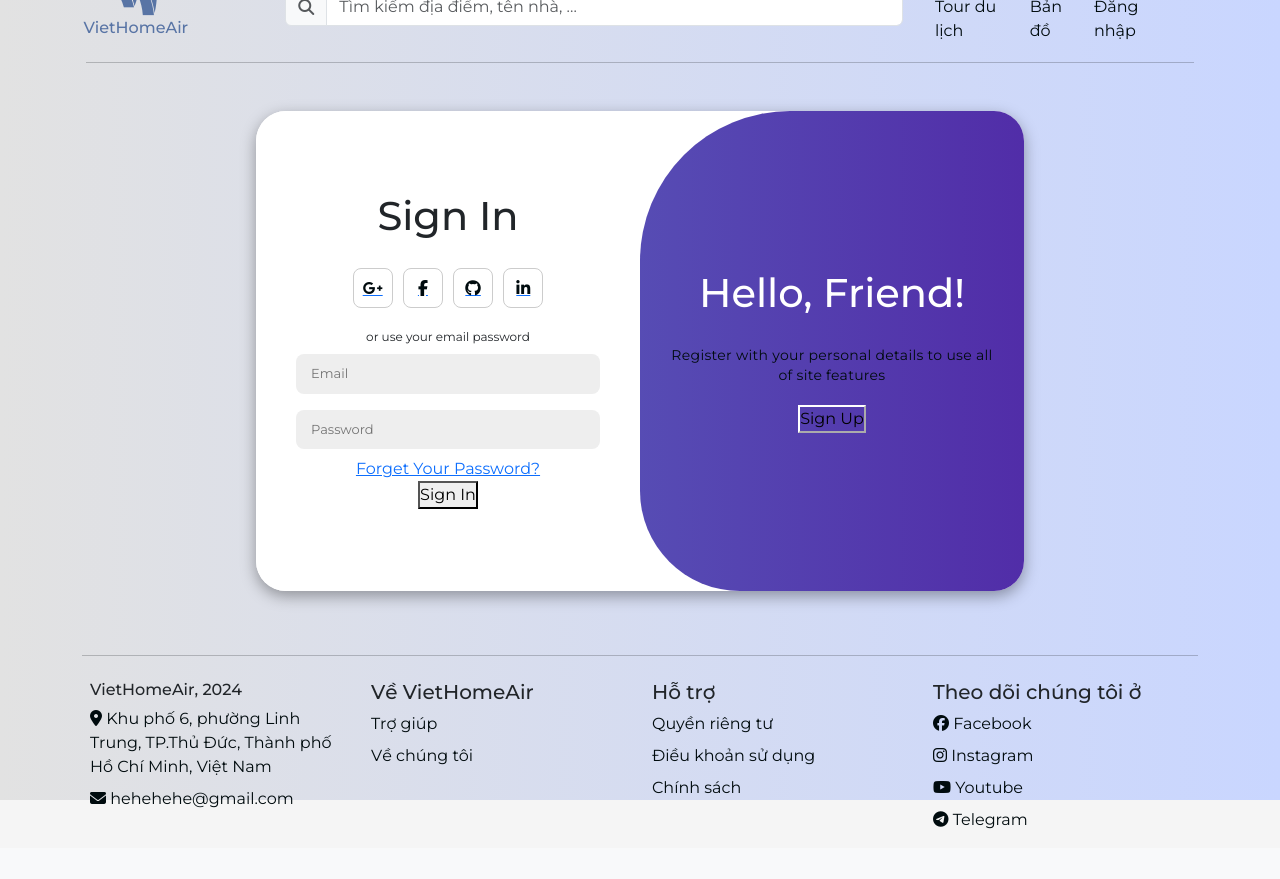
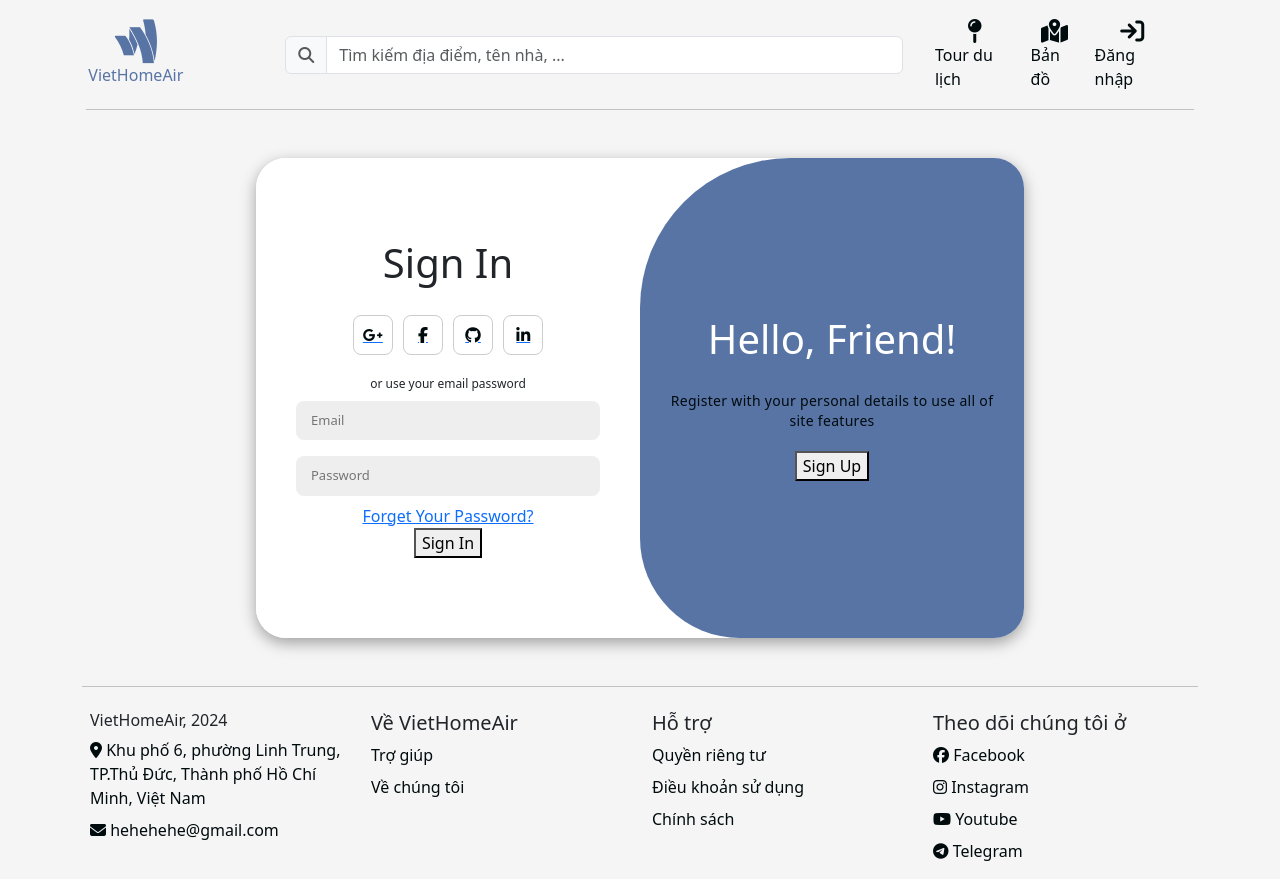
Before and after one commit to Riiichan04/VietHomeAir, a Django app: page /login/ in a window 1280 px wide. Before the commit the page ends 829 px from the top, so only its background shows below. Run offline with Django 5.2, Linux system fonts and the light colour scheme; some libraries are stand-ins or nearby versions.

Commit message:
Sửa CSS cho login.

```diff
--- a/application/static/style/login.css
+++ b/application/static/style/login.css
@@ -1,21 +1,5 @@
 @import url('https://fonts.googleapis.com/css2?family=Montserrat:wght@300;400;500;600;700&display=swap');
 
-*{
-    margin: 0;
-    padding: 0;
-    box-sizing: border-box;
-    font-family: 'Montserrat', sans-serif;
-}
-
-body{
-    background-color: #c9d6ff;
-    background: linear-gradient(to right, #e2e2e2, #c9d6ff);
-    display: flex;
-    align-items: center;
-    justify-content: center;
-    flex-direction: column;
-    height: 100vh;
-}
 
 .container-login{
     background-color: #fff;
@@ -46,8 +30,7 @@ body{
     margin: 15px 0 10px;
 }
 
-.container-login .btn-sign-up{
-    background-color: #512da8;
+.btn-sign-up{
     color: #fff;
     font-size: 12px;
     padding: 10px 45px;
@@ -161,13 +144,11 @@ body{
 }
 
 .toggle-login{
-    background-color: #512da8;
     height: 100%;
-    background: linear-gradient(to right, #5c6bc0, #512da8);
+    background: var(--logo-icon-color) ;
     color: #fff;
     position: relative;
     left: -100%;
-    height: 100%;
     width: 200%;
     transform: translateX(0);
     transition: all 0.6s ease-in-out;
--- a/application/templates/login.html
+++ b/application/templates/login.html
@@ -11,7 +11,7 @@
 
 
 {% block content %}
-     <div class="container-login" id="container">
+     <div class="container-login container">
         <div class="form-container-login sign-up">
             <form>
                 <h1>Create Account</h1>
@@ -49,12 +49,12 @@
                 <div class="toggle-panel-login toggle-left">
                     <h1>Welcome Back!</h1>
                     <p>Enter your personal details to use all of site features</p>
-                    <button class="hidden" id="login">Sign In</button>
+                    <button id="login">Sign In</button>
                 </div>
                 <div class="toggle-panel-login toggle-right">
                     <h1>Hello, Friend!</h1>
                     <p>Register with your personal details to use all of site features</p>
-                    <button class="hidden" id="register">Sign Up</button>
+                    <button id="register">Sign Up</button>
                 </div>
             </div>
         </div>
```
